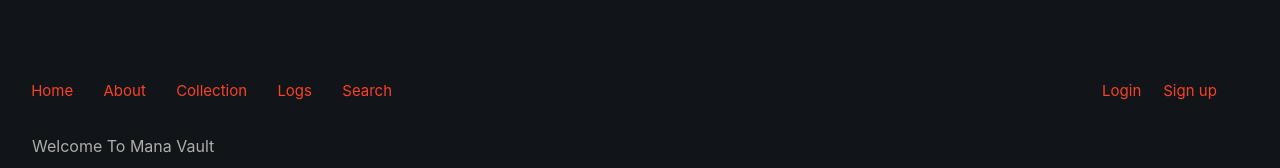
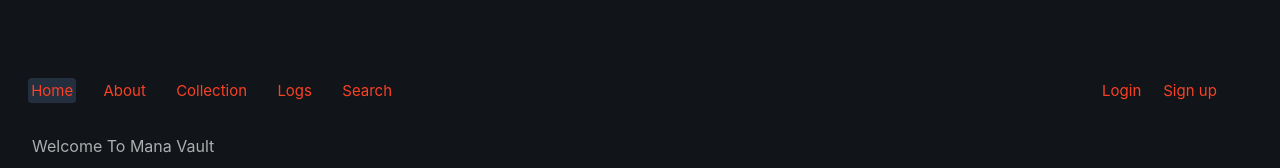
Before and after one commit to jnie1/MTGViewer-V2, a Vue app in the folder frontend/: page / in a window 1280 px wide. In both pictures the pointer is over the link "Home". Shown: the top 168 px of the page. Built offline with nearby package versions, Linux system fonts and the light colour scheme.

Commit message:
tweak link styles

```diff
--- a/frontend/src/assets/main.css
+++ b/frontend/src/assets/main.css
@@ -8,15 +8,16 @@
 }
 
 a,
-.green {
+.link {
   text-decoration: none;
   color: var(--color-primary);
   transition: 0.4s;
   padding: 3px;
+  border-radius: 4px;;
+  cursor: pointer;
 }
 
-@media (hover: hover) {
-  a:hover {
-    background-color: hsla(160, 100%, 37%, 0.2);
-  }
+a:hover,
+.link:hover {
+  background-color: var(--color-gray-100);
 }
```
